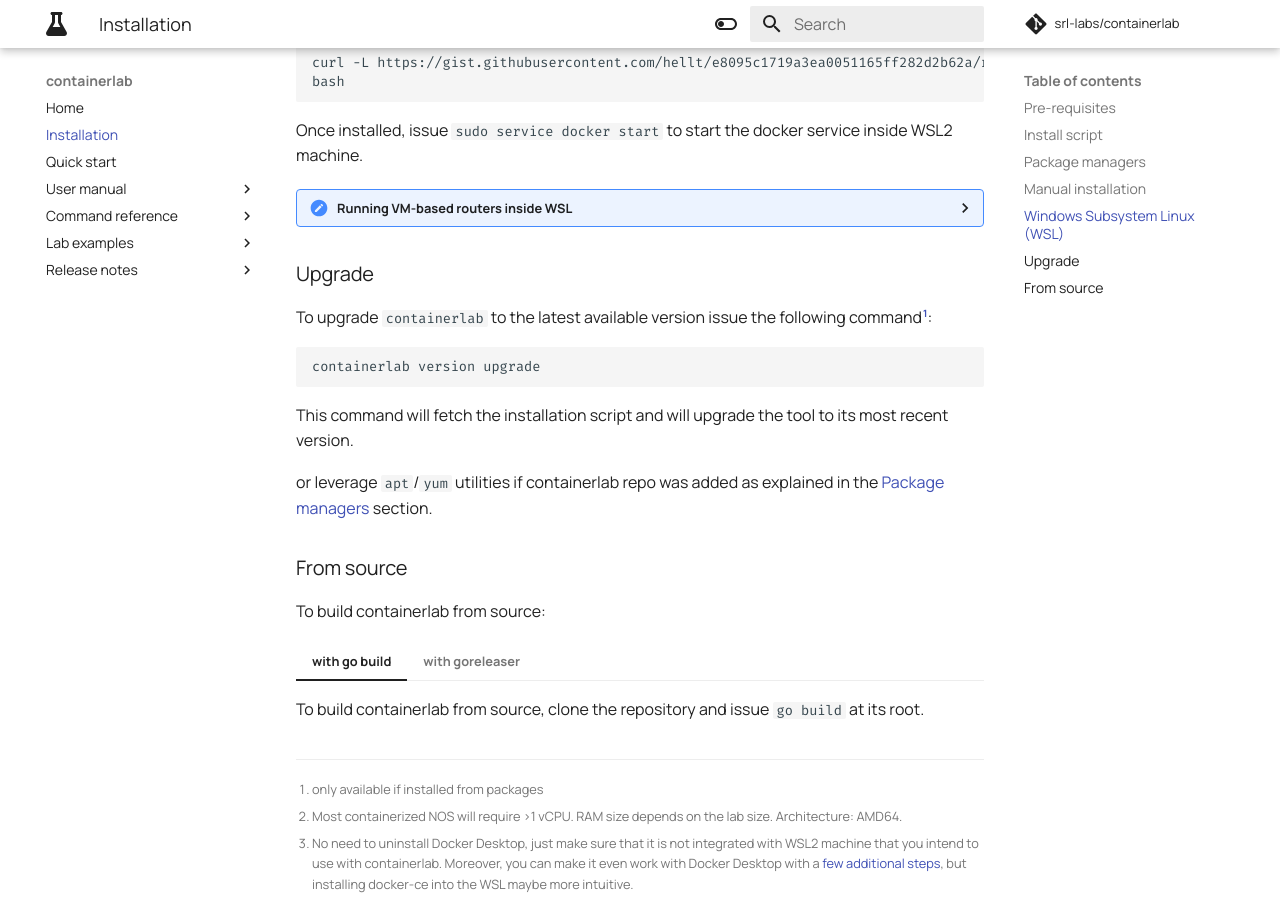
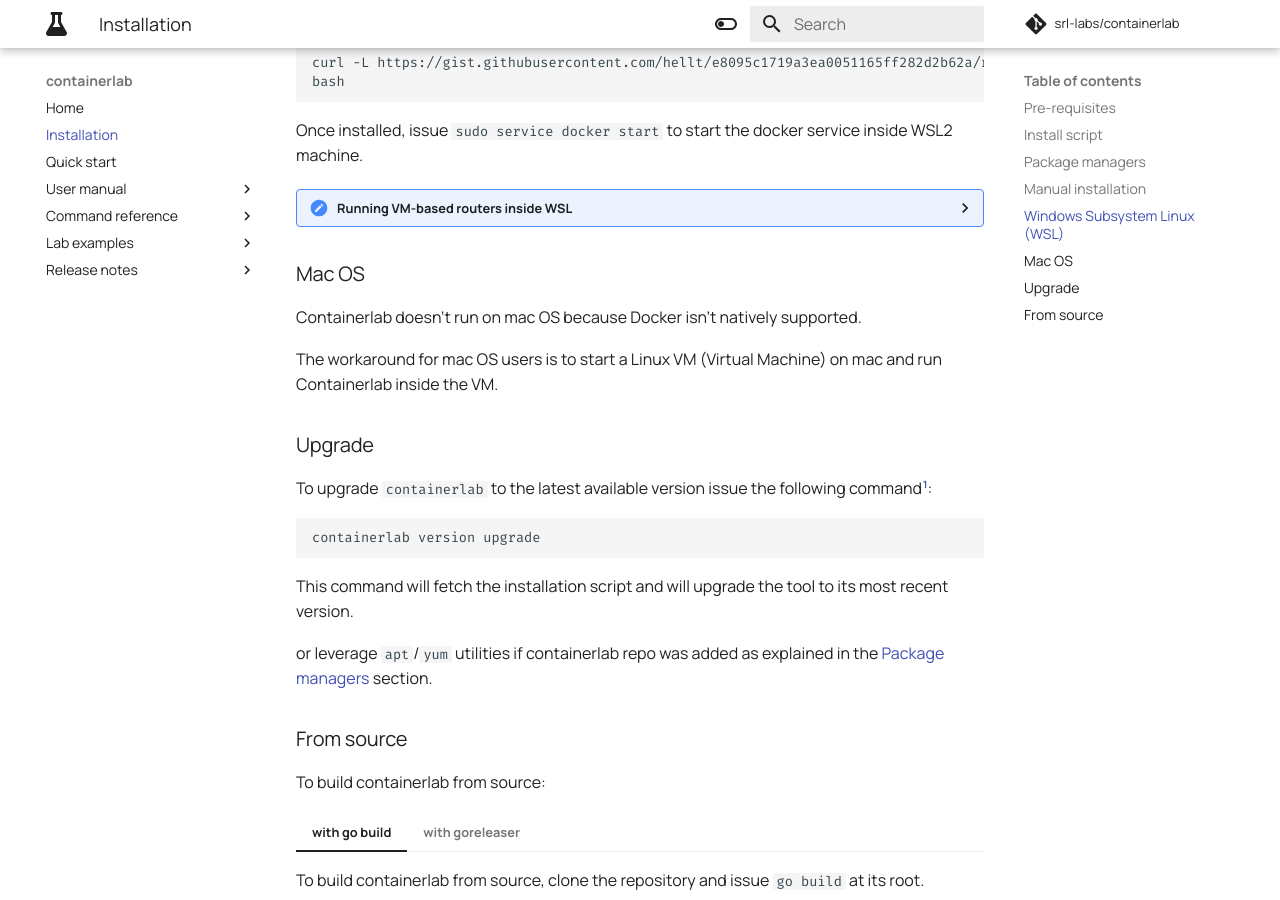
Before and after one commit to srl-labs/containerlab, an MkDocs documentation site: the page built from docs/install.md, in a window 1280 px wide and 900 px high, scrolled down 2021 px. Built offline with MkDocs 1.6.1 and Material for MkDocs 9.7.7, drawn with Linux system fonts in a browser that asks for light colours; comment, search, counter and statistics services are not loaded.

Commit message:
Edit documentation to clarify issue #464

```diff
--- a/docs/install.md
+++ b/docs/install.md
@@ -99,6 +99,11 @@ Once installed, issue `sudo service docker start` to start the docker service in
 
     It appears to be that next versions of WSL2 kernels will support KVM.
 
+### Mac OS
+Containerlab doesn't run on mac OS because Docker isn't natively supported.
+
+The workaround for mac OS users is to start a Linux VM (Virtual Machine) on mac and run Containerlab inside the VM.
+
 ### Upgrade
 To upgrade `containerlab` to the latest available version issue the following command[^1]:
 
```
